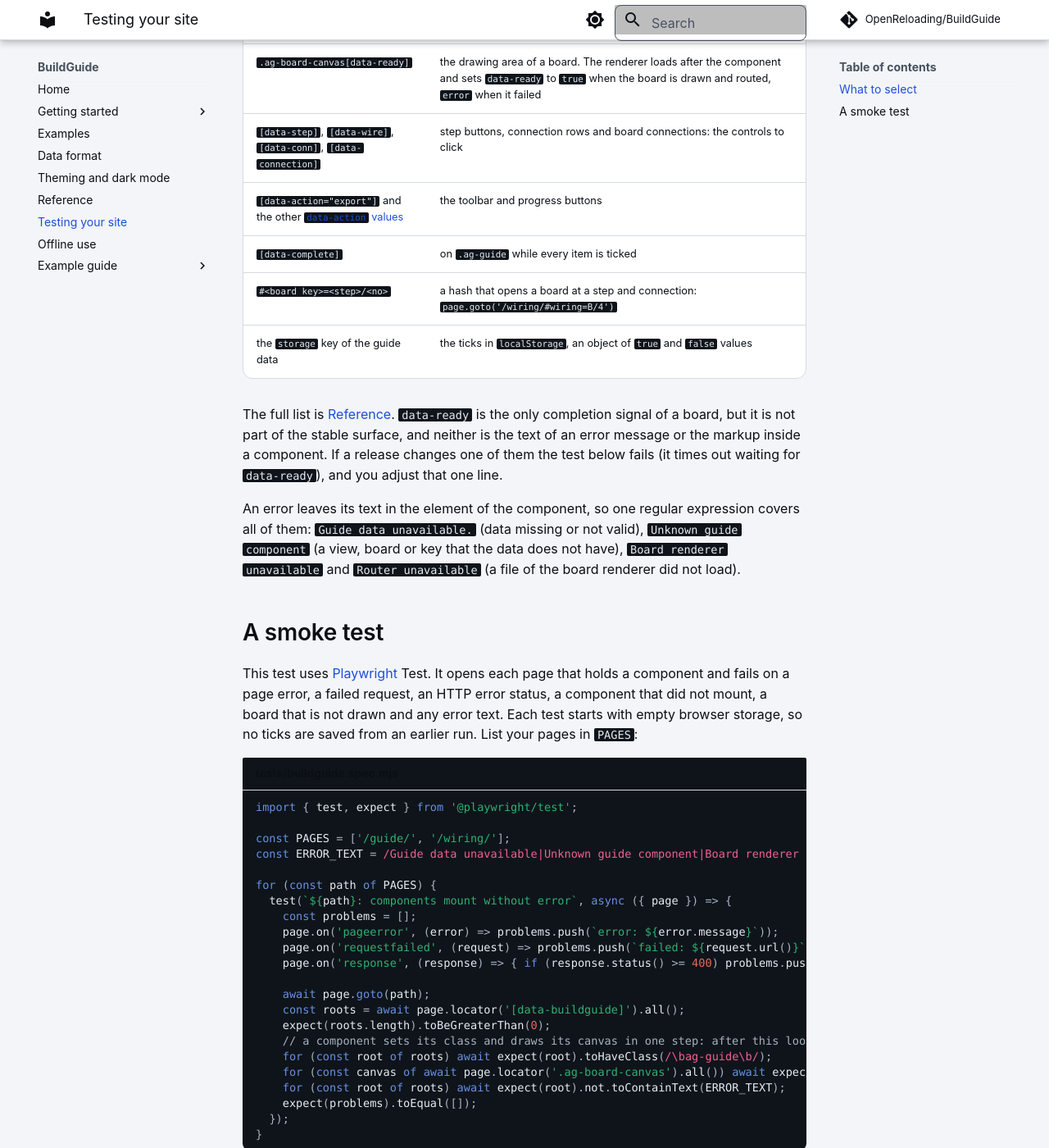
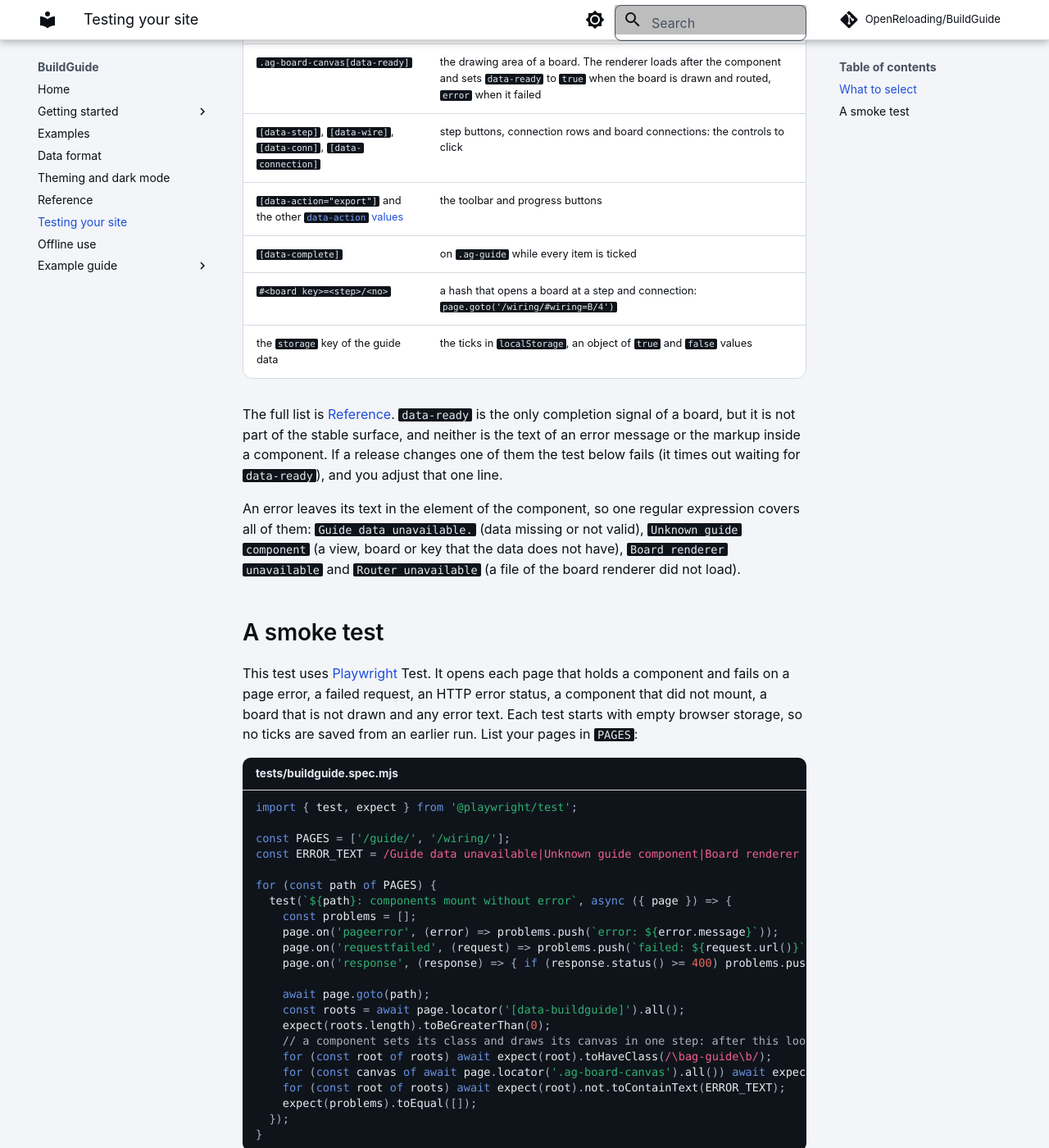
Before and after one commit to OpenReloading/BuildGuide, an MkDocs documentation site: the page built from docs/testing.md, in a window 1280 px wide and 1400 px high, scrolled down 469 px. Shown: the whole window at 82% size. Built offline with MkDocs 1.6.1 and Material for MkDocs 9.7.7, drawn with Linux system fonts in a browser that asks for light colours.

Commit message:
docs: keep linked code and code file names readable on the dark code background
Refs #163

```diff
--- a/docs/assets/site-theme.css
+++ b/docs/assets/site-theme.css
@@ -70,6 +70,11 @@
 @media (max-width:480px){.md-typeset h1:where(:not(.ag-guide *)){font-size:38px}}
 .md-nav__link{border-radius:6px}
 .md-typeset pre>code{border-radius:10px}
+/* code stays dark in light: a linked or passed code chip takes the dark accent or the code text, which reach 4.5:1 on it (hover keeps Material's soft accent) */
+[data-md-color-scheme=default] .md-nav__link--passed:not(:hover,:focus) code{color:var(--md-code-fg-color)}
+[data-md-color-scheme=default] :is(.md-typeset a,.md-nav__link--active):not(:hover,:focus) code{color:#7aa2ff}
+.md-typeset .highlight span.filename{border-radius:10px 10px 0 0;color:var(--md-code-fg-color)}
+.md-typeset .highlight span.filename+pre>code{border-radius:0 0 10px 10px}
 .md-typeset table:not([class]){background:var(--md-primary-fg-color);border:1px solid var(--md-default-fg-color--lightest);border-radius:12px}
 .md-typeset .admonition,.md-typeset details{border-radius:12px}
 .md-search__input{border:1.5px solid var(--md-default-fg-color--light);border-radius:8px;min-height:44px}
```
